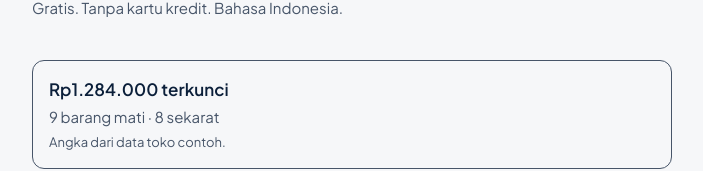
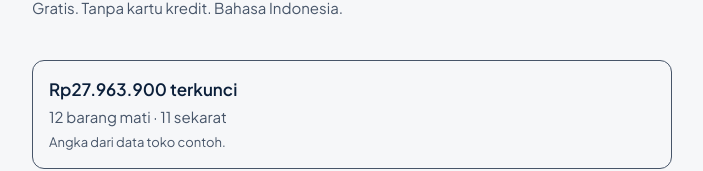
Before and after one commit to dimassyz/lakoo, a Next.js app: page / in a window 1280 px wide. Shown: the part 210-381 px from the top of the page, without its empty margins (288-991 px from the left). Built offline with nearby package versions, Linux system fonts and the light colour scheme; what openapi-fetch would draw is missing.

Commit message:
[T-14.2][frontend-dev] amendemen: angka landing dari agregasi template demo, dikunci tes pengunci backend

```diff
--- a/src/pages/index.tsx
+++ b/src/pages/index.tsx
@@ -5,13 +5,13 @@ import { useState } from "react";
 import { api } from "@/lib/api";
 
 /**
- * FSD §1 — landing publik. Angka contoh di-hardcode saat build dari data demo
- * (FSD §1.2); halaman ini tidak memanggil API selain tombol demo.
+ * FSD §1 — landing publik. Angka contoh diverifikasi terhadap data seed demo
+ * oleh tes pengunci (backend); tidak di-fetch saat runtime.
  */
 const ANGKA_CONTOH = {
-  terkunci: "Rp1.284.000",
-  mati: 9,
-  sekarat: 8,
+  terkunci: "Rp27.963.900",
+  mati: 12,
+  sekarat: 11,
 };
 
 const LANGKAH = [
```
